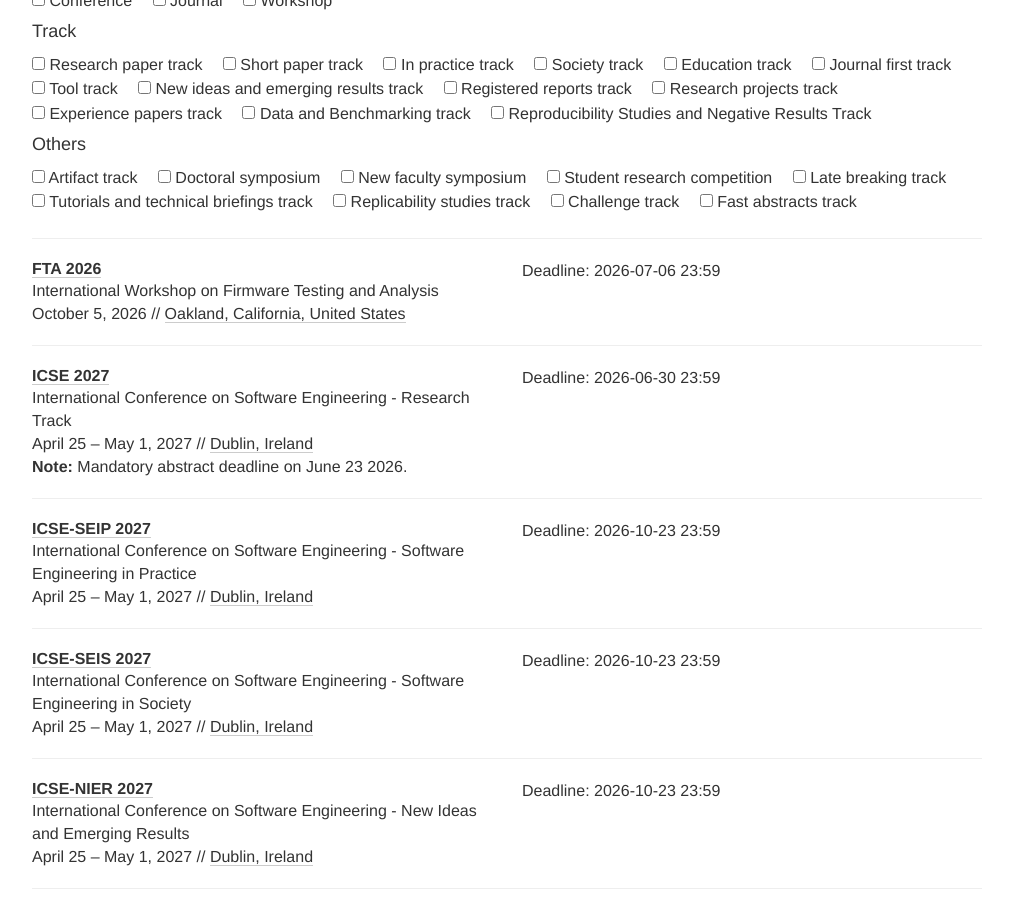
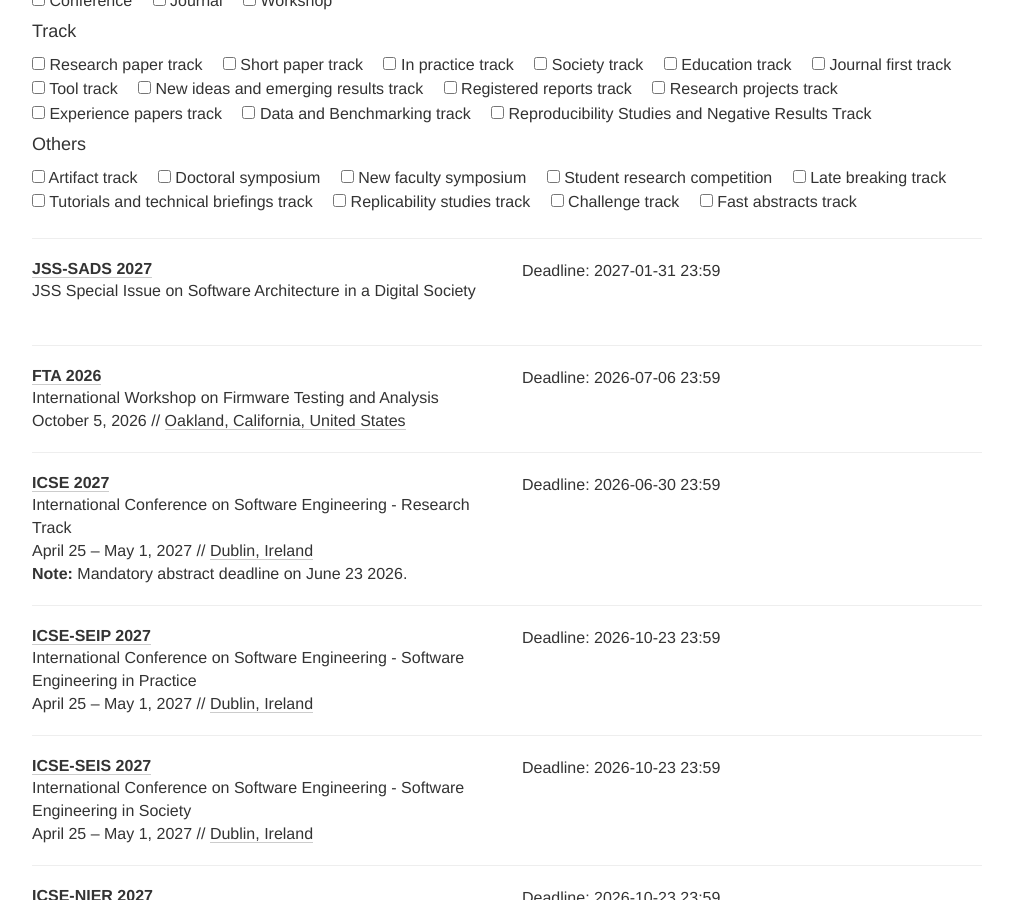
Before and after one commit to se-deadlines/se-deadlines.github.io, a Jekyll site: the page built from index.html, in a window 1280 px wide and 900 px high, scrolled down 374 px. Shown: the whole window, without its empty margins (133-1146 px from the left). Built offline with Jekyll 4.4.1, drawn with Linux system fonts in a browser that asks for light colours; nearby versions of some CDN libraries.

Commit message:
Update conferences.yml
Added the special issue of Journal of Systems and Software on Software Architecture in a Digital Society.

```diff
--- a/_data/conferences.yml
+++ b/_data/conferences.yml
@@ -1,3 +1,11 @@
+- name: JSS-SADS
+  description: JSS Special Issue on Software Architecture in a Digital Society
+  year: 2027
+  link: https://www.sciencedirect.com/special-issue/331752/software-architecture-in-a-digital-society
+  deadline:
+    - "2027-01-31 23:59"
+  tags: [JO]
+
 - name: FTA
   description: International Workshop on Firmware Testing and Analysis
   year: 2026
```
